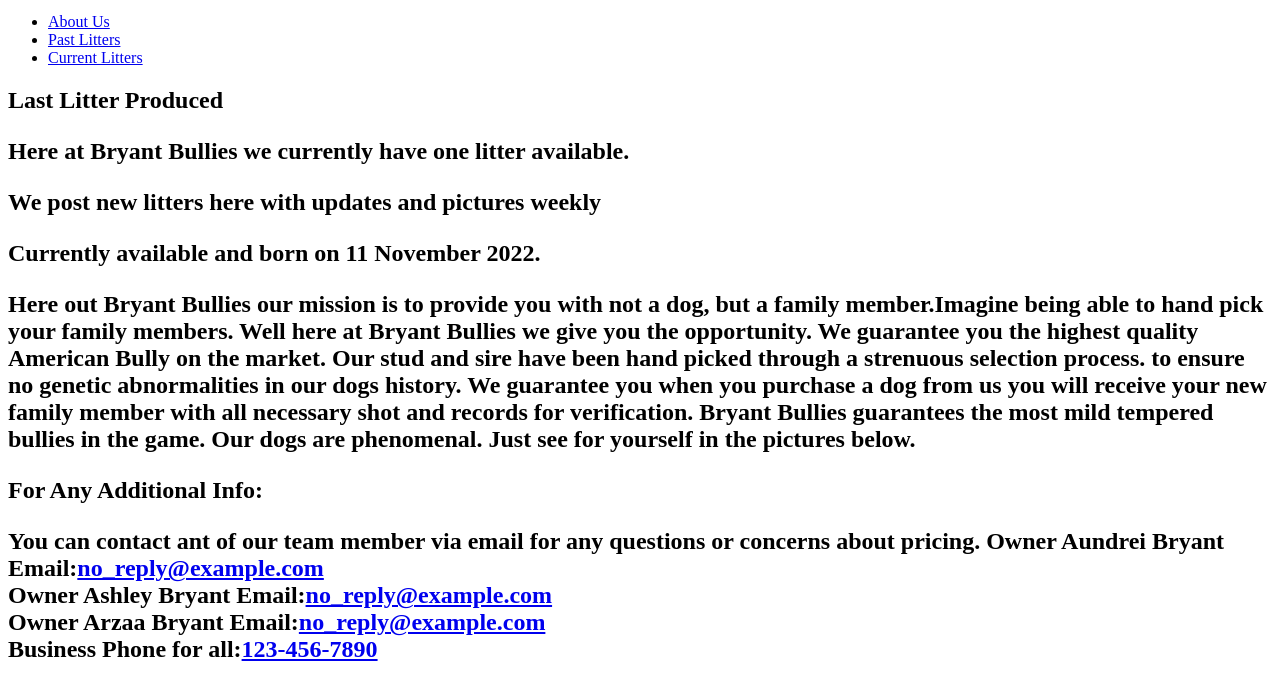
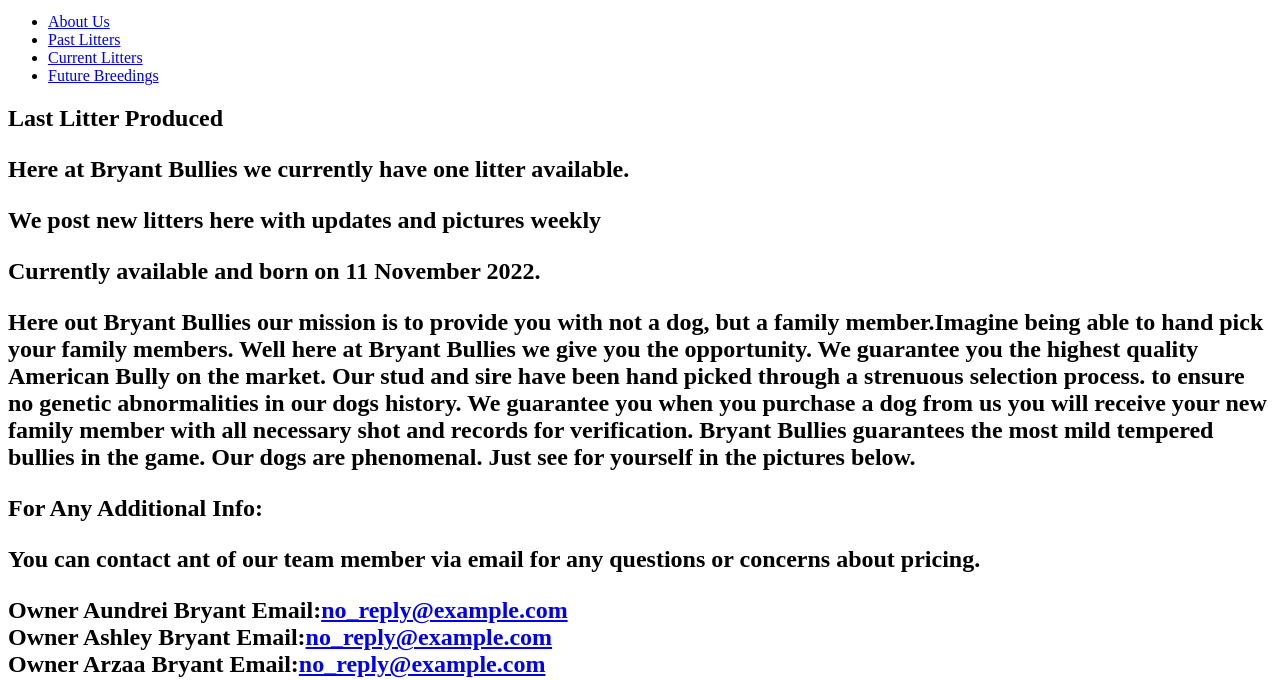
Before and after one commit to dreidoe/Businessletter, a plain HTML site: page index.html in a window 1280 px wide. Shown: the part 276-956 px from the top of the page. Drawn offline with Linux system fonts and the light colour scheme.

Commit message:
navigation bar updated

```diff
--- a/index.html
+++ b/index.html
@@ -7,6 +7,7 @@
             <li><a href="./aboutus.html">About Us</a></li>
             <li><a href="./pastlitters.html">Past Litters</a></li>
             <li><a href="./currentlitters.html">Current Litters</a></li>
+            <li><a href="./futurebreedings.html">Future Breedings</a></li>
 
         </ul>
     </nav>
@@ -25,7 +26,7 @@
         Bryant Bullies guarantees the most mild tempered bullies in the game. Our dogs are phenomenal. Just see for yourself in the pictures below.</p>
 
         <Strong>For Any Additional Info:</strong>
-            <p>You can contact ant of our team member via email for any questions or concerns about pricing.
+            <p>You can contact ant of our team member via email for any questions or concerns about pricing.</p>
             Owner Aundrei Bryant Email:<a href="mailto:no_reply@example.com">no_reply@example.com<br /></a>
             Owner Ashley Bryant Email:<a href="mailto:no_reply@example.com">no_reply@example.com<br /></a>
             Owner Arzaa Bryant Email:<a href="mailto:no_reply@example.com">no_reply@example.com<br /></a>
```
